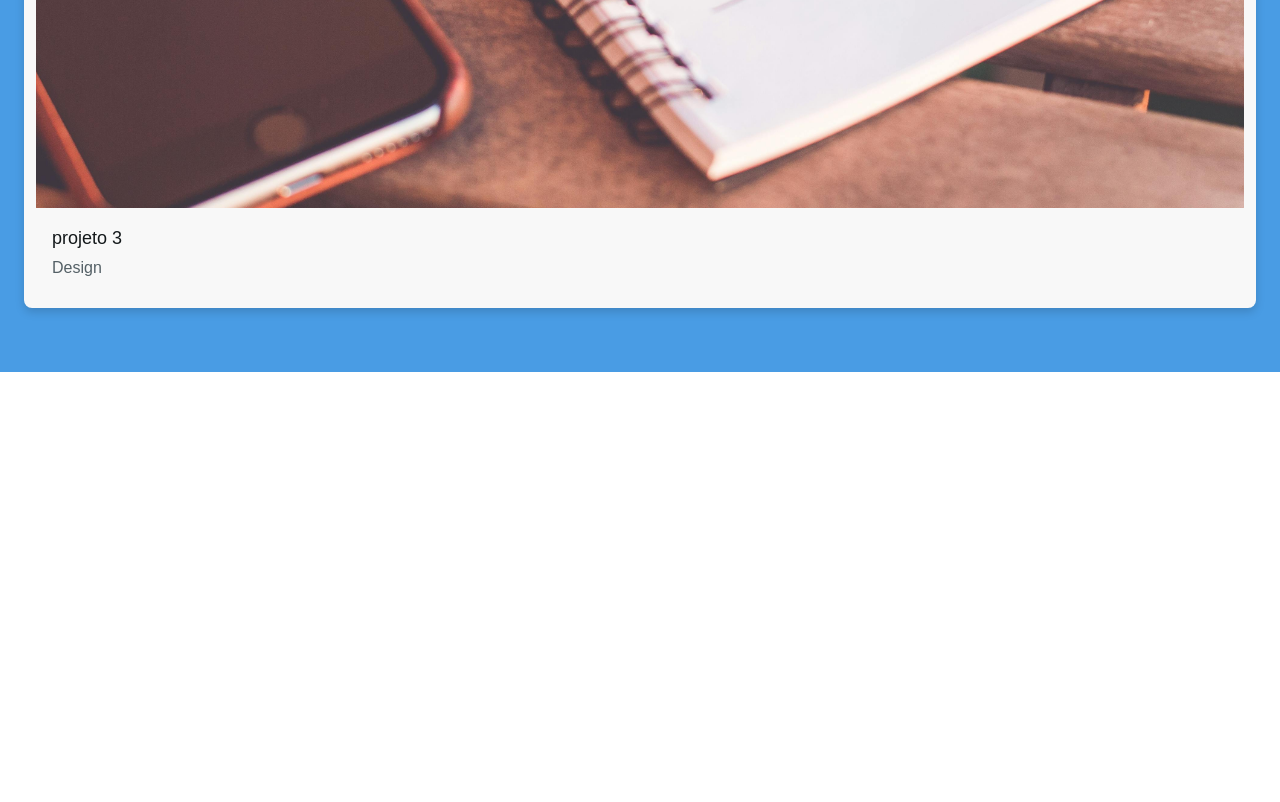
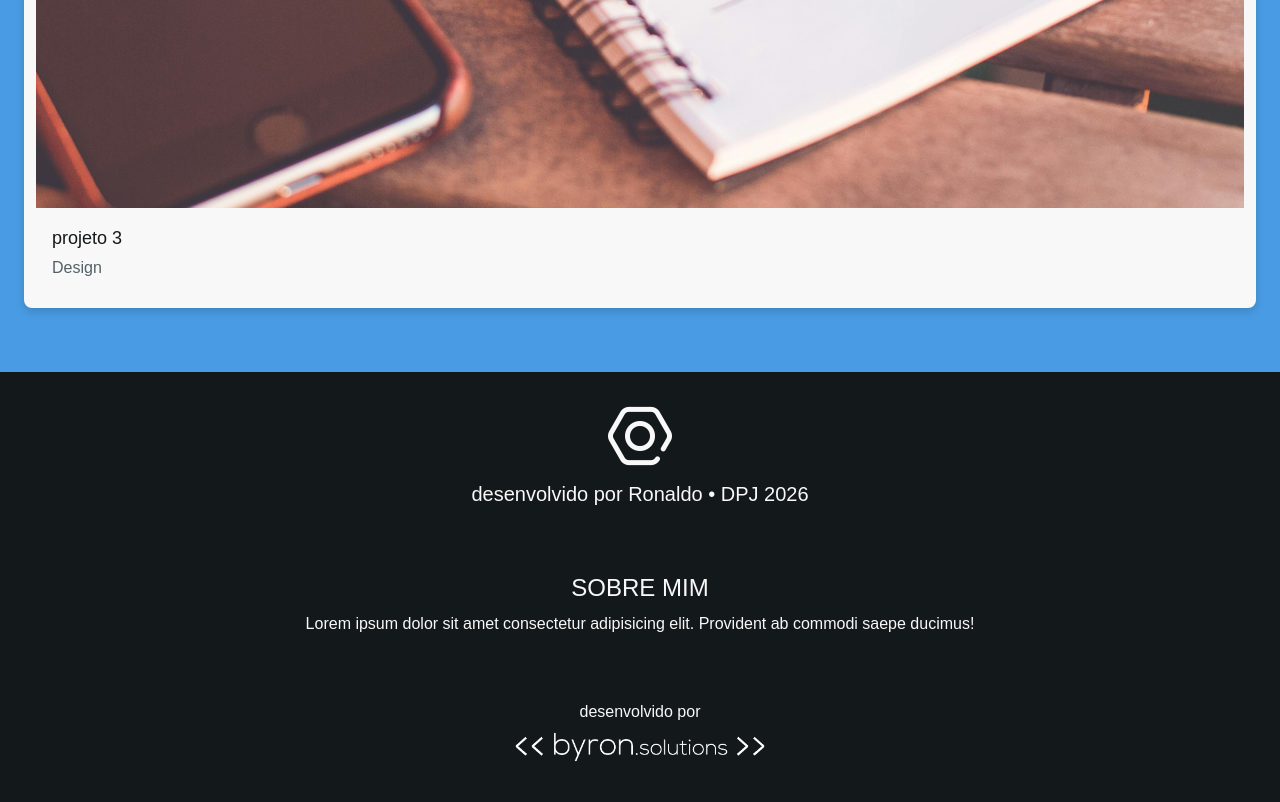
Before and after one commit to ronalmaldito/portif-lio_2, a website: page src/index.html in a window 1280 px wide. Shown: the part 3568-4370 px from the top of the page. Before the commit the page ends 3940 px from the top, so only its background shows below. Drawn offline with Linux system fonts and the light colour scheme; a web font is replaced by a local one.

Commit message:
finalização do rodapé

```diff
--- a/src/index.html
+++ b/src/index.html
@@ -98,5 +98,30 @@
             </div>
         </div>
      </section>
+
+     <!--rodapé-->
+
+     <section>
+        <footer class="bg-black text-white flex flex-col p-8 gap-16">
+            <div class="flex flex-col gap-16 items-center ">
+                <div class="flex flex-col items-center gap-3">
+                    <div class="size-16">
+                        <img src="img/icon_logo.png" alt="logo do site">
+                    </div>
+                    <p class="text-xl">desenvolvido por Ronaldo • DPJ 2026</p>
+                </div>
+                <div class="flex flex-col items-center gap-2">
+                    <h3 class="text-2xl">SOBRE MIM</h3>
+                    <P class="text-base text-center">Lorem ipsum dolor sit amet consectetur adipisicing elit. Provident ab commodi saepe ducimus!</P>
+                </div>
+            </div>
+            <div class="flex flex-col items-center">
+                <p text-2xl>desenvolvido por</p>
+                <div class="max-w-[260px]">
+                    <img src="img/logo_byron.png" alt="logo da byron solutions">
+                </div>
+            </div>
+        </footer>
+     </section>
 </body>
 </html>
```
Also changed, not shown: src/output.css.
